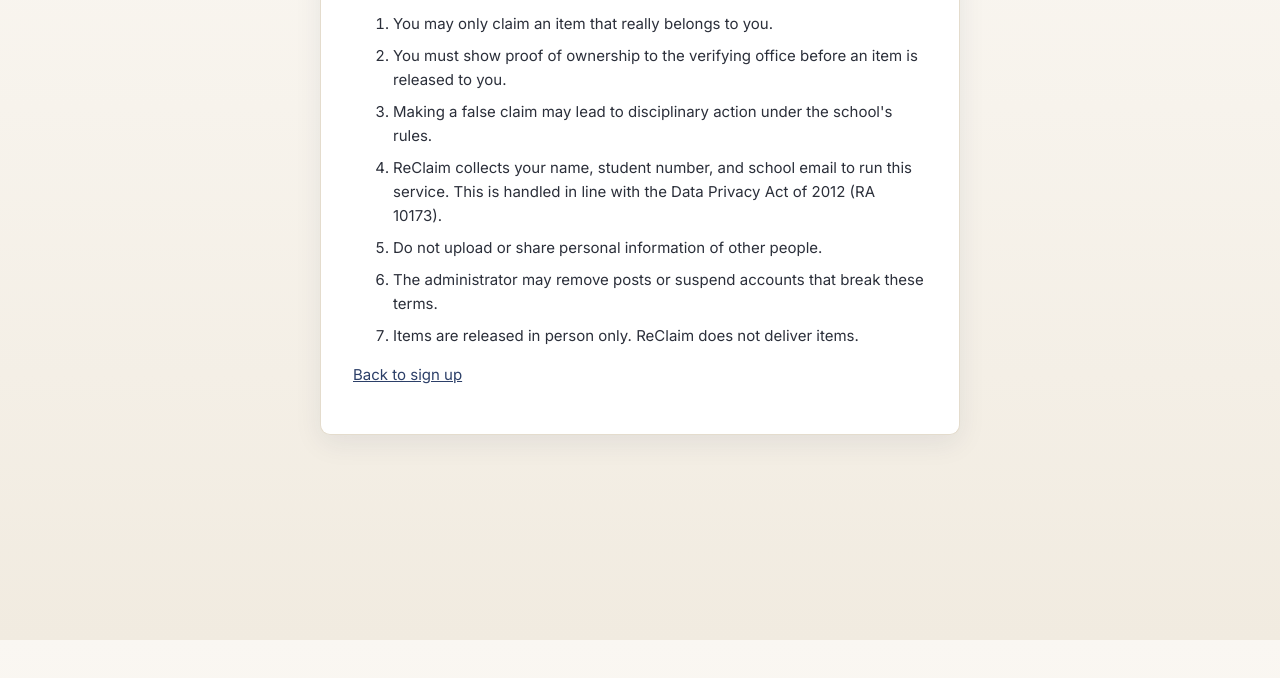
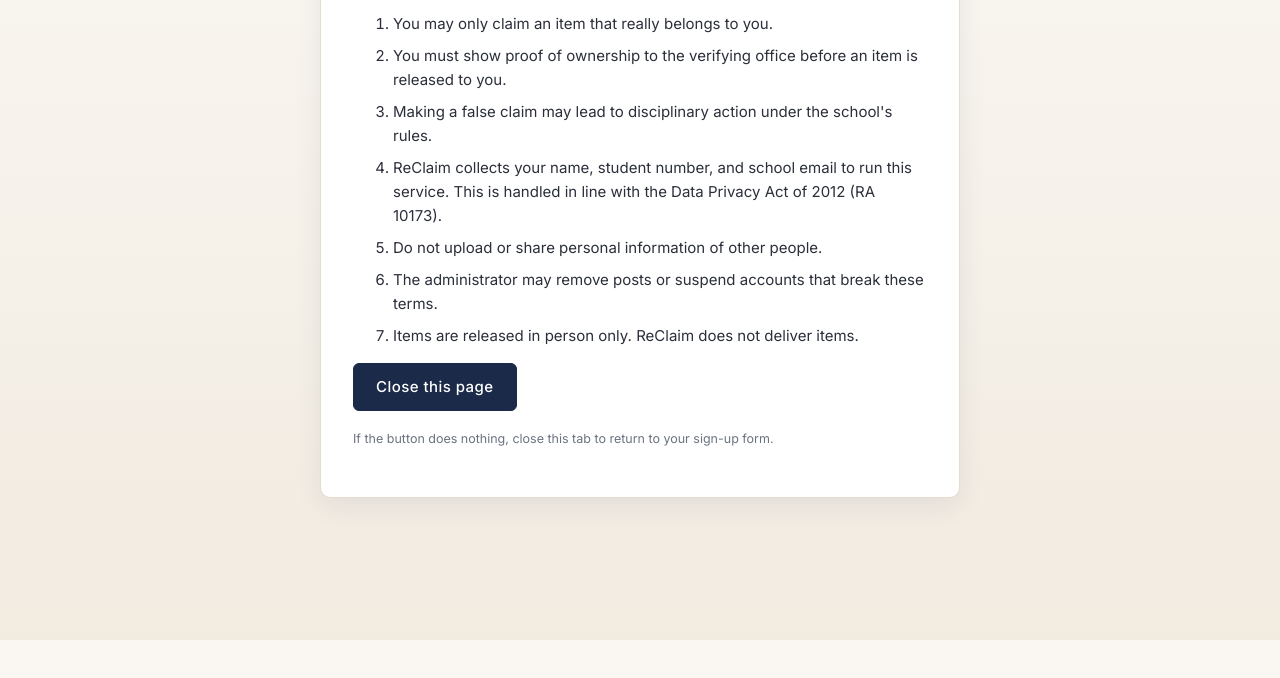
Before and after one commit to KiyoKiyosk/ReClaim, a plain HTML site: page terms.html in a window 1280 px wide. Shown: the part 160-838 px from the top of the page. Drawn offline with nearby package versions, Linux system fonts and the light colour scheme.

Commit message:
Version 1.1 of ReClaim

```diff
--- a/terms.html
+++ b/terms.html
@@ -19,7 +19,8 @@
       <li>The administrator may remove posts or suspend accounts that break these terms.</li>
       <li>Items are released in person only. ReClaim does not deliver items.</li>
     </ol>
-    <p><a href='signup.html'>Back to sign up</a></p>
+    <p><button type='button' onclick='window.close()'>Close this page</button></p>
+    <p><small>If the button does nothing, close this tab to return to your sign-up form.</small></p>
   </main>
 </body>
 </html>
```
